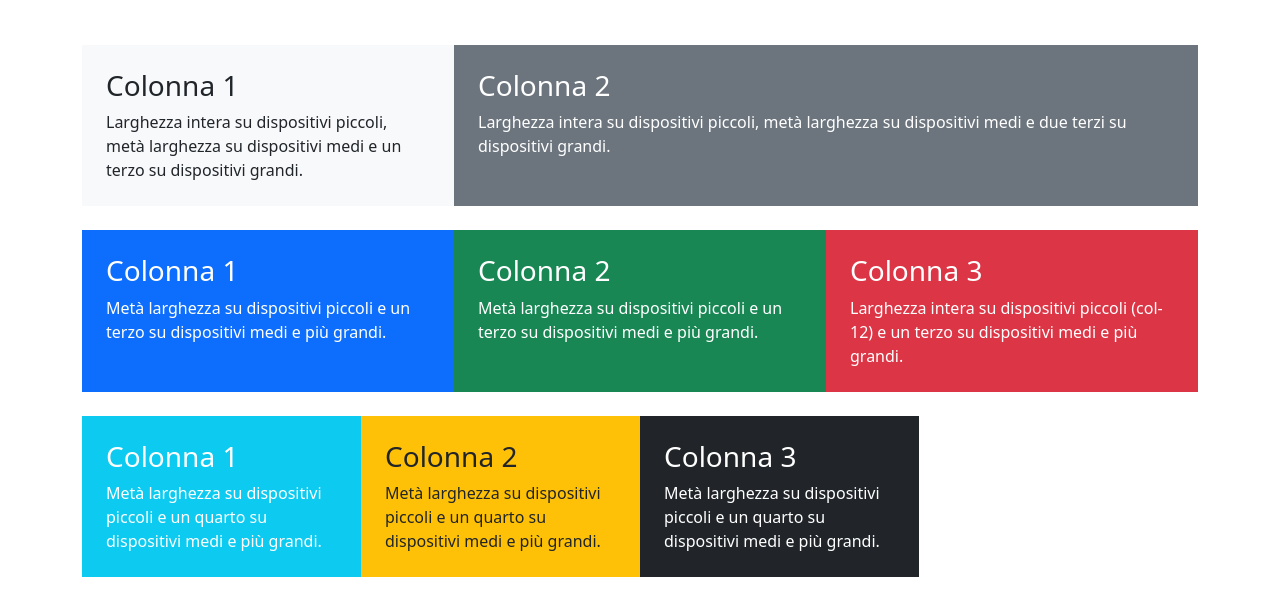
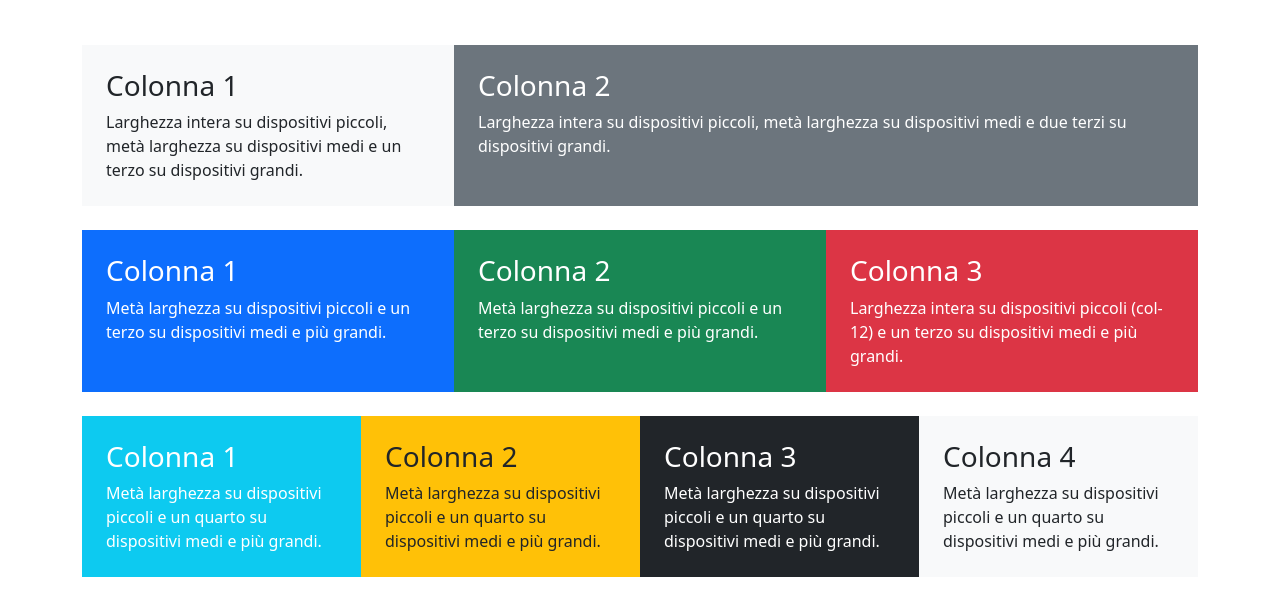
Before and after one commit to BrunoMaiolo/htmlcss-bootstrap-layout, a plain HTML site: page index.html in a window 1280 px wide. Shown: the part 147-762 px from the top of the page. Drawn offline with nearby package versions, Linux system fonts and the light colour scheme.

Commit message:
colonna 4 della riga 3

```diff
--- a/index.html
+++ b/index.html
@@ -91,3 +91,16 @@
             medi e più grandi.
           </p>
         </div>
+        <!--Colonna 4-->
+        <div class="col-6 col-md-3 bg-light p-4">
+          <h2 class="h3">Colonna 4</h2>
+          <p class="mb-0">
+            Metà larghezza su dispositivi piccoli e un quarto su dispositivi
+            medi e più grandi.
+          </p>
+        </div>
+      </div>
+
+    </div>
+    </body>
+</html>
```
